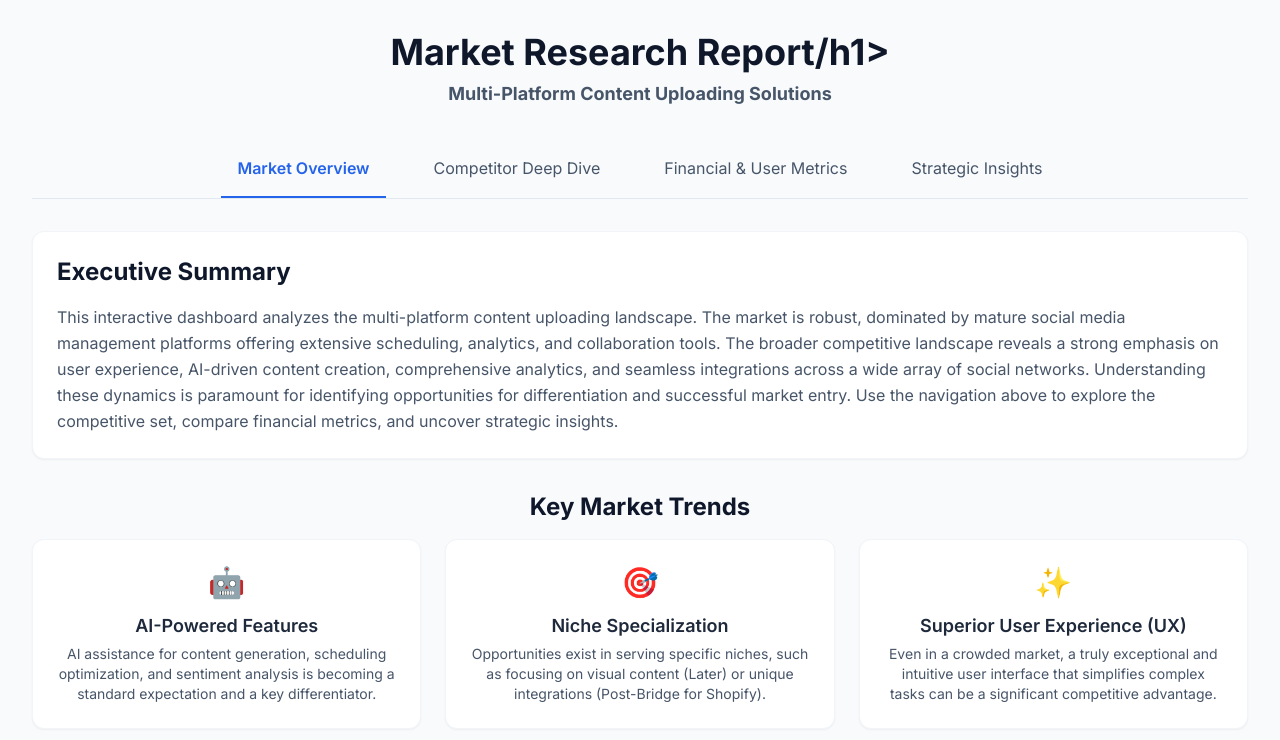
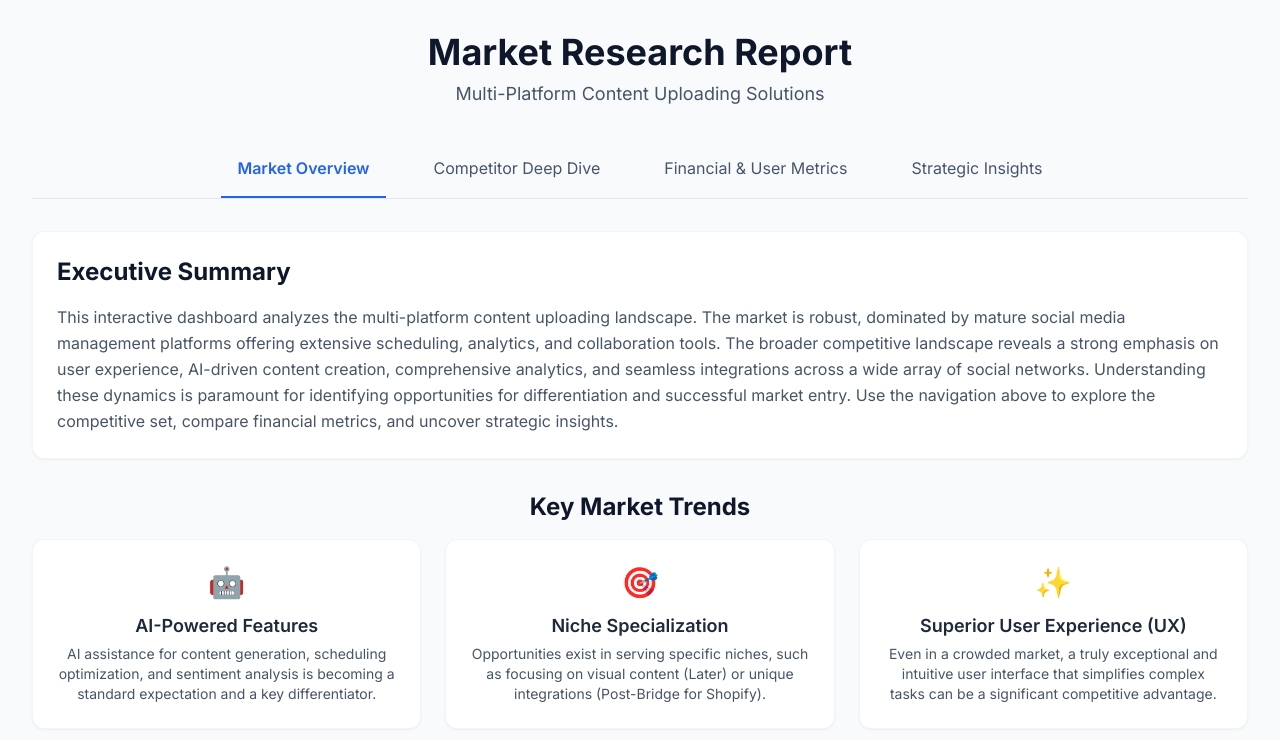
Before and after one commit to HassanNiazi/SocialMediaCompAnalysis, a plain HTML site: page index.html in a window 1280 px wide. Drawn offline with nearby package versions, Linux system fonts and the light colour scheme.

Commit message:
Update index.html

```diff
--- a/index.html
+++ b/index.html
@@ -34,7 +34,7 @@
     <div id="app" class="container mx-auto p-4 sm:p-6 lg:p-8">
 
         <header class="text-center mb-8">
-            <h1 class="text-3xl md:text-4xl font-bold text-slate-900">Market Research Report/h1>
+            <h1 class="text-3xl md:text-4xl font-bold text-slate-900">Market Research Report </h1>
             <p class="text-lg text-slate-600 mt-2">Multi-Platform Content Uploading Solutions</p>
         </header>
 
```
